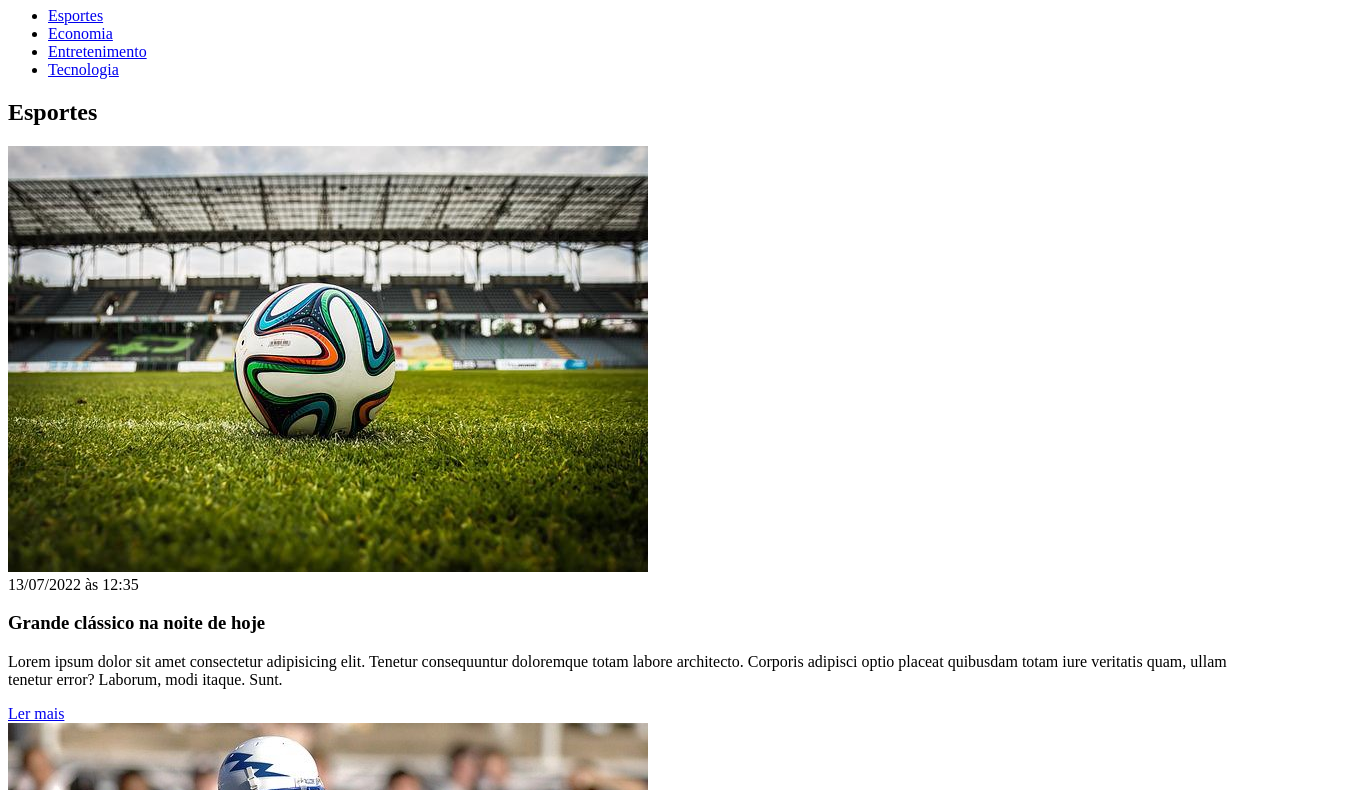
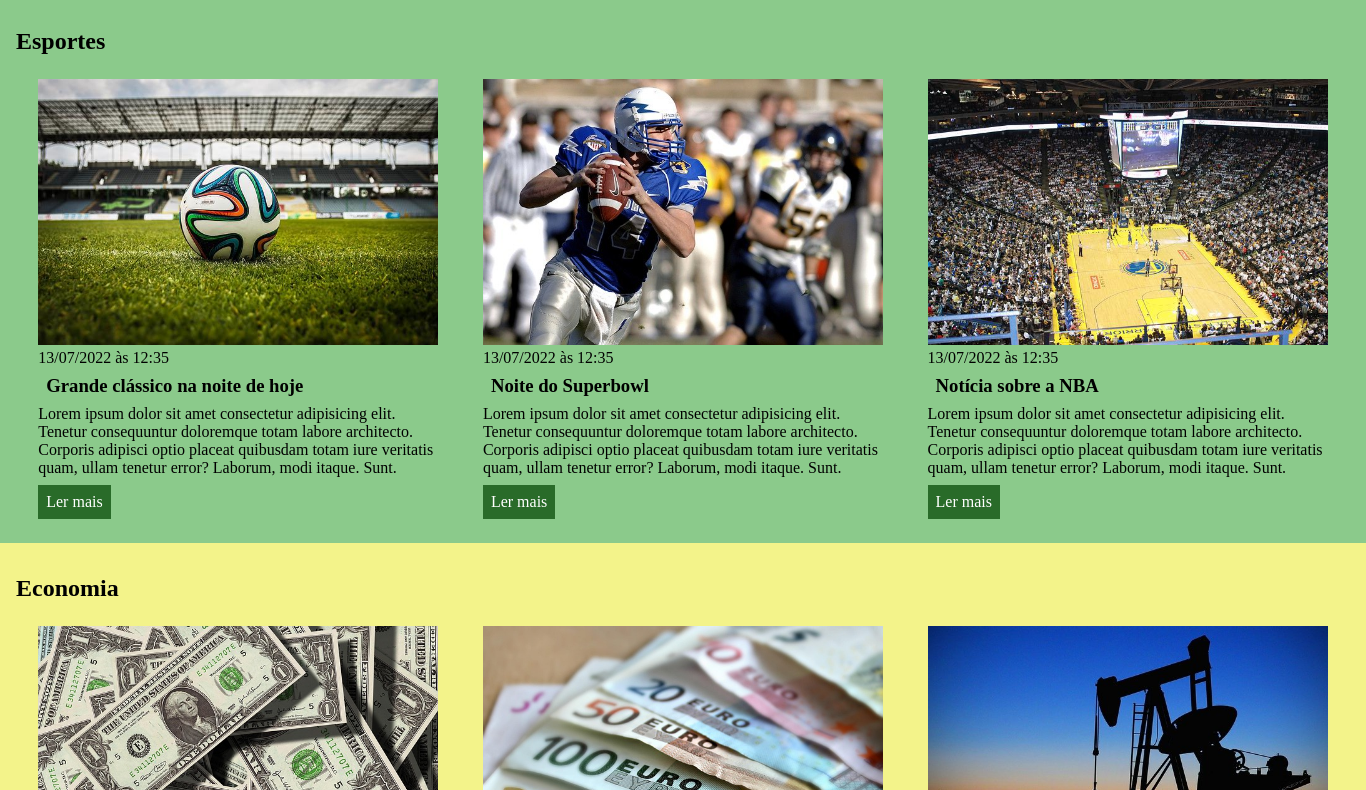
Before and after one commit to GuiNascimento13/Modulo02Python, a plain HTML site: page css/index.html in a window 1280 px wide. Shown: the part 73-863 px from the top of the page, 1366 px wide, since content can reach past the window. Drawn offline with Linux system fonts and the light colour scheme.

Commit message:
Exercício finalizado

```diff
--- a/css/index.html
+++ b/css/index.html
@@ -4,11 +4,12 @@
     <meta charset="UTF-8">
     <meta http-equiv="X-UA-Compatible" content="IE=edge">
     <meta name="viewport" content="width=device-width, initial-scale=1.0">
-    <title>Meu portal de notícias</title>
-    <link rel="stylesheet" href="./style.css" />
+    <title>Portal de notícias</title>
+    <link rel="stylesheet" href="style.css" />
 </head>
 <body>
     <header>
+        <div class="list">
             <h1>O portal de notícias</h1>
                 <nav>
                     <ul>
@@ -19,16 +20,19 @@
                             <a href="#economy" title="Ir para a seção de notícias">Economia</a>
                         </li>
                         <li>
-                    <a href="#entretenimento" title="Ir para a seção de esportes">Entretenimento</a>
+                            <a href="#fun" title="Ir para a seção de entretenimento">Entretenimento</a>
                         </li>
                         <li>
-                    <a href="#tecnologia" title="Ir para a seção de notícias">Tecnologia</a>
+                            <a href="#tecnology" title="Ir para a seção de tecnologia">Tecnologia</a>
                         </li>
                     </ul>
                 </nav>
+        </div>
     </header>
-    <section>
+    <div class="container">
+        <section id="sports">
             <h2>Esportes</h2>
+                <div class="articles">
                     <article>
                         <img src="./imagens/futebol.jpg" alt="Bola de futebol no gramado" />
                         <header>
@@ -62,9 +66,13 @@
                         </p>
                         <a href="#" title="Leia a notícia completa">Ler mais</a>
                     </article>
+                </div>
         </section>
-    <section>
+    </div>
+    <div class="container">
+        <section id="economy">
             <h2>Economia</h2>
+                <div class="articles">
                     <article>
                         <img src="./imagens/dolares.jpg" alt="Muitos dólares" />
                         <header>
@@ -98,8 +106,13 @@
                         </p>
                         <a href="#" title="Leia a notícia completa">Ler mais</a>
                     </article>
+                </div>
         </section>
+    </div>
+    <div class="container">
+        <section id="fun">
             <h2>Entretenimento</h2>
+            <div class="articles">
                 <article>
                     <img src="./imagens/filmes.jpg" alt="Cartazes de filmes" />
                     <header>
@@ -133,8 +146,13 @@
                     </p>
                     <a href="#" title="Leia a notícia completa">Ler mais</a>
                 </article>
+            </div>
         </section>
+    </div>
+    <div class="container">
+        <section id="tecnology">
             <h2>Tecnologia</h2>
+                <div class="articles">
                     <article>
                         <img src="./imagens/smatphone.jpg" alt="Smartphone em uma mão" />
                         <header>
@@ -168,6 +186,8 @@
                         </p>
                         <a href="#" title="Leia a notícia completa">Ler mais</a>
                     </article>
+                </div>
         </section>
+    </div>
 </body>
 </html>
--- a/css/style.css
+++ b/css/style.css
@@ -0,0 +1,116 @@
+*{
+    box-sizing: border-box;
+    margin: 0 auto;
+    padding: 0 auto;
+}
+
+body > header{
+    background-color: grey;
+    color: white;
+}
+
+.list{
+    display: flex;
+    align-items: center;
+    justify-content: space-between;
+    padding: 16px;
+}
+
+.container{
+    width: 1366px;
+    margin: 0 auto;
+}
+
+header li{
+    display: inline;
+    justify-content: space-between;
+}
+
+header li a{
+    color: white;
+    text-decoration: none;
+    font-family: Arial, Helvetica, sans-serif;
+    font-weight: bold;
+    margin-left: 16px;
+}
+
+header li a:hover{
+    text-decoration: underline;
+}
+
+section{
+    padding: 16px;
+}
+
+section h2{
+    margin-top: 16px;
+    margin-bottom: 16px;
+}
+
+article{
+    margin-top: 8px;
+    margin-bottom: 8px;
+}
+
+section h3{
+    padding: 8px;
+}
+
+.articles{
+    display: flex;
+    flex-wrap: wrap;
+    justify-content: space-between;
+}
+
+.articles img{
+    justify-content: space-between;
+    width: 100%;
+}
+
+.articles article{
+    width: 30%;
+}
+
+.articles article a{
+    background-color: gray;
+    color: white;
+    display: inline-block;
+    text-decoration: none;
+    padding: 8px;
+    margin-top: 8px;
+}
+
+.articles article a:hover{
+    text-decoration: underline;
+}
+
+#sports{
+    background-color: rgb(139, 202, 139);
+}
+#sports .articles article a{
+    background-color: rgb(41, 107, 41);
+}
+
+#economy{
+    background-color: rgb(243, 243, 138);
+}
+
+#economy .articles article a{
+    background-color: rgb(179, 179, 11);
+}
+
+#fun{
+    background-color: aquamarine;
+}
+
+#fun .articles article a{
+    background-color: rgb(29, 174, 174);
+}
+
+#tecnology{
+    background-color: rgb(141, 141, 247);
+}
+
+#tecnology .articles article a{
+    background-color: rgb(28, 28, 134);
+}
```
Lines whose indentation alone changed are shown as unchanged.
